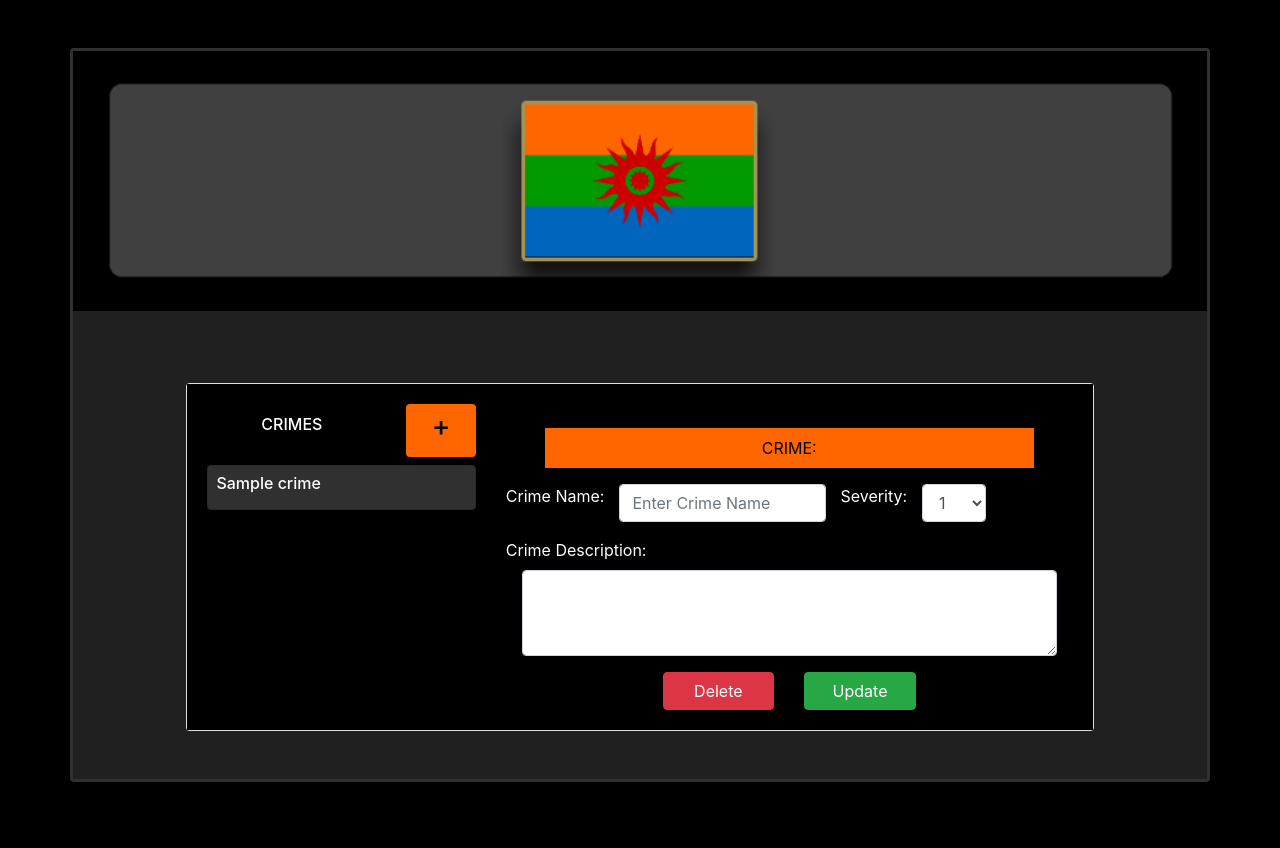
After one commit to bktiel/atropianreportingsystem, a Django app: template templates/updatecrimes.html in a window 1280 px wide. The commit adds this page. Run offline with Django 3.2, Linux system fonts and the light colour scheme; tables that the repository leaves empty hold one stand-in row (values such as "Sample post"); the template is opened without the code that fills it: values that come from a table or form of the project are taken from there, most other values are stand-ins (such as "Sample title", 1, 10 or a date in 2020); some libraries are stand-ins or nearby versions.

Commit message:
crime update page implementation

```diff
--- a/templates/reviewreports.html
+++ b/templates/reviewreports.html
@@ -108,7 +108,7 @@
                                 <textarea class="form-control mr-3 ml-3" id="txtRemarksArea" name="remarks"
                                           rows="3"></textarea>
                                 <button type="submit" class="btn orangebtn align-self-center mt-3 btn-primary w-50"
-                                        id="btnSubmit">Submit Report
+                                        id="btnSubmit">Submit Comment
                                 </button>
                             </div>
                             {% csrf_token %}
--- /dev/null
+++ b/templates/updatecrimes.html
@@ -0,0 +1,125 @@
+<!DOCTYPE html>
+{% extends "base.html" %}
+{% load static %}
+<html lang="en">
+<head>
+    <meta charset="UTF-8">
+    <title>Review Reports</title>
+</head>
+{% block content %}
+    <div class="card h-auto align-self-center mt-4" style="width: 90%" id="reviewReportCard">
+        <div class="card-body">
+            <div class="row">
+                <div class="col-sm-4">
+                    <div class="row mb-2">
+                        <div class="col-sm-8 d-flex align-items-center justify-content-center">
+                            <h6 class="card-title text-center align-items-center">CRIMES</h6>
+                        </div>
+                        <div class="col-sm-4">
+                            <a href="#" class="btn btn-primary w-100 orangebtn" id="btnNewCrime"><h3>+</h3></a>
+                        </div>
+                        {% if role is 2 %}
+                            <div class="input-group pb-4">
+                                <input type="text" class="form-control" id="inputReportSearch"
+                                       placeholder="Report details"
+                                       aria-label="Report" aria-describedby="button-addon2">
+                                <div class="input-group-append">
+                                    <button class="btn btn-outline-secondary orangebtn" type="button"
+                                            id="btnCheckCitizenName">
+                                        Search
+                                    </button>
+                                </div>
+                            </div>
+                        {% endif %}
+                    </div>
+                    <div>
+                        <div class="list-group" id="lstReports" style="overflow-y: scroll; max-height: 400px;"
+                             role="tablist">
+                            {% for crime in crimes %}
+                                <a class="list-group-item flex-row align-items-start p-2"
+                                   role="tab" data-toggle="list" href="#crime-{{ crime.id }}">
+                                    <h6 class="bold">
+                                        {{ crime.crimeName }}
+                                    </h6>
+                                </a>
+                            {% endfor %}
+
+                        </div>
+                    </div>
+                </div>
+                <div class="col-sm-8 mt-4 h-auto">
+                    <div class="container">
+                        <div class="row justify-content-md-center h-50">
+                            <div class="col justify-content-center h-100">
+                                <div class="orangebtn p-2 text-center mb-0 mr-4 ml-4" style=" height:20%;">
+                                    CRIME: <a id="lblCrime"></a></div>
+                                <form>
+                                    <div class="row form-group mt-3">
+                                        <label for="inputCrimeName col-form-label col-sm-2">Crime Name:</label>
+                                        <div class="col-sm-5">
+                                            <input type="text" class="form-control " id="inputCrimeName"
+                                                   name="crimeName"
+                                                   placeholder="Enter Crime Name">
+                                        </div>
+                                        <label for="inputCrimeName col-form-label col-sm-2">Severity:</label>
+                                        <div class="col-sm-2">
+                                            <select id="crimeSeverity" class="form-control">
+                                                {% for num in severityMax %}
+                                                    <option>{{ num }}</option>
+                                                {% endfor %}
+                                            </select>
+                                        </div>
+                                    </div>
+                                    <div class="row">
+                                        <label for="txtCrimeDescription">Crime Description:</label>
+                                        <textarea class="form-control mr-3 ml-3"
+                                                  id="txtCrimeDescription" name="remarks"
+                                                  rows="3"></textarea>
+                                    </div>
+                                    <div class="row mt-3 justify-content-center">
+                                        <div class="col-sm-3"></div>
+                                        <div class="col-sm-3">
+                                            <a href="#" class="btn btn-primary w-100 btn-danger" id="btnDeleteCrime">Delete</a>
+                                        </div>
+                                        <div class="col-sm-3">
+                                            <a href="#" class="btn btn-primary w-100 btn-success" id="btnUpdateCrime">Update</a>
+                                        </div>
+                                        <div class="col-sm-3">
+                                        </div>
+                                </form>
+                            </div>
+                        </div>
+                    </div>
+                </div>
+            </div>
+        </div>
+    </div>
+    <script>
+
+        //update hidden input with the value of the selected report
+        $(document).ready(function () {
+            //what did we do before jquery?
+            $('.list-group-item').click(function () {
+                var selectedReport = $(this).children("p").html();
+                $('#txtReportID').val(selectedReport)
+            });
+        });
+
+        //jquery script for escalation button (adds to investigation queue if successful)
+        $(document).ready(function () {
+            //what did we do before jquery?
+            $('#btnEscalateReport').click(function () {
+                var report = document.getElementById("txtReportID").value;
+                $.post("{% url 'reportsite:receiveescalation' %}",
+                    {
+                        reportID: report
+                    },
+                    function (data) {
+                        alert(data);
+                    });
+            });
+        });
+
+    </script>
+{% endblock %}
+</html>
```
Also changed, not shown: reportsite/views.py (+13 -2 lines).
